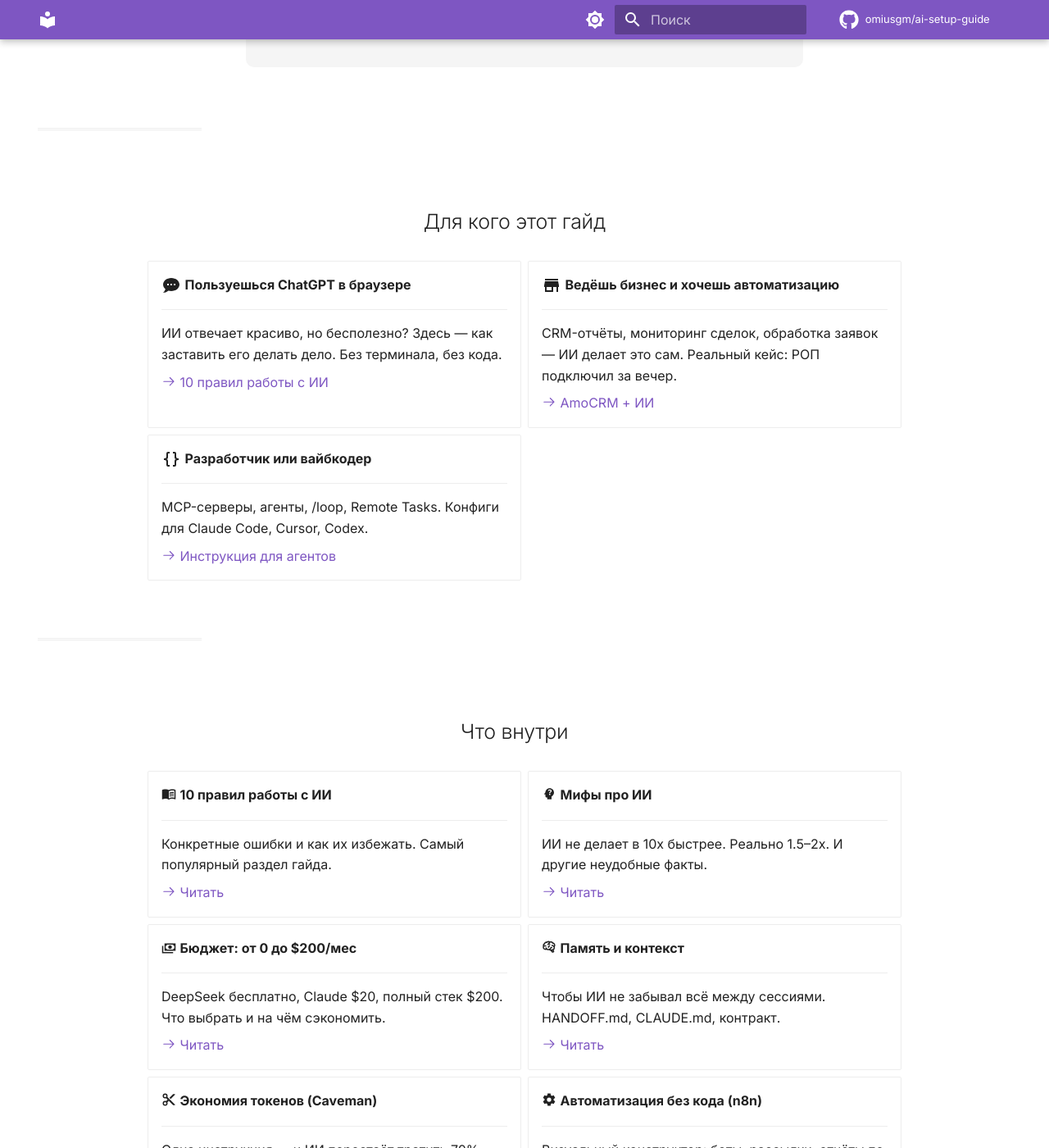
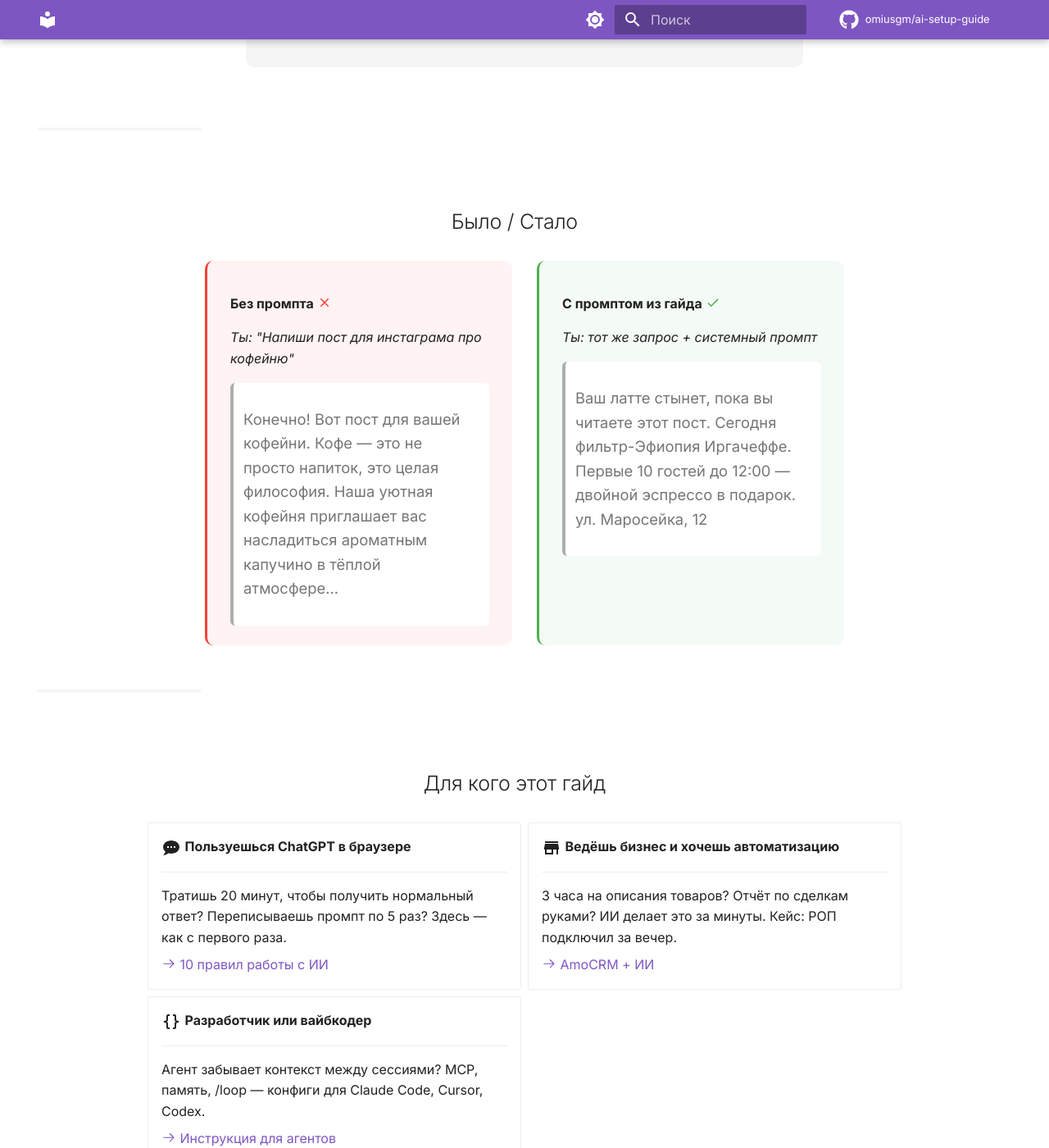
Before and after one commit to omiusgm/ai-setup-guide, an MkDocs documentation site: the page built from docs/index.md, in a window 1280 px wide and 1400 px high, scrolled down 897 px. Shown: the whole window at 82% size. Built offline with MkDocs 1.6.1 and Material for MkDocs 9.7.7, drawn with Linux system fonts in a browser that asks for light colours; comment, search, counter and statistics services are not loaded; some of the changed text lies outside the part shown.

Commit message:
improve: лендинг v2 — Было/Стало, кейс РОПа, живые карточки, правки Бульдога
Консилиум v2: Катя 8/10, Артём 7/10, Олег 7/10 (было 5/5/7).
Добавлено: секция Было/Стало, реальный кейс, конкретные боли в карточках.
Убрано: канцелярит, жаргон в описаниях.

Co-Authored-By: Claude Opus 4.6 (1M context) <noreply@anthropic.com>

```diff
--- a/docs/index.md
+++ b/docs/index.md
@@ -40,6 +40,38 @@ hide:
 
 <div class="landing-section" markdown>
 
+## Было / Стало
+
+<div class="before-after" markdown>
+<div class="before-after__col before-after__col--before" markdown>
+
+**Без промпта** :material-close:{ .ba-icon-bad }
+
+*Ты: "Напиши пост для инстаграма про кофейню"*
+
+> Конечно! Вот пост для вашей кофейни. Кофе — это не просто напиток, это целая философия. Наша уютная кофейня приглашает вас насладиться ароматным капучино в тёплой атмосфере...
+
+</div>
+<div class="before-after__col before-after__col--after" markdown>
+
+**С промптом из гайда** :material-check:{ .ba-icon-good }
+
+*Ты: тот же запрос + системный промпт*
+
+> Ваш латте стынет, пока вы читаете этот пост.
+> Сегодня фильтр-Эфиопия Иргачеффе.
+> Первые 10 гостей до 12:00 — двойной эспрессо в подарок.
+> ул. Маросейка, 12
+
+</div>
+</div>
+
+</div>
+
+<hr class="landing-divider">
+
+<div class="landing-section" markdown>
+
 ## Для кого этот гайд
 
 <div class="grid cards" markdown>
@@ -48,7 +80,7 @@ hide:
 
     ---
 
-    ИИ отвечает красиво, но бесполезно? Здесь — как заставить его делать дело. Без терминала, без кода.
+    Тратишь 20 минут, чтобы получить нормальный ответ? Переписываешь промпт по 5 раз? Здесь — как с первого раза.
 
     [:octicons-arrow-right-24: 10 правил работы с ИИ](guides/rules.md)
 
@@ -56,7 +88,7 @@ hide:
 
     ---
 
-    CRM-отчёты, мониторинг сделок, обработка заявок — ИИ делает это сам. Реальный кейс: РОП подключил за вечер.
+    3 часа на описания товаров? Отчёт по сделкам руками? ИИ делает это за минуты. Кейс: РОП подключил за вечер.
 
     [:octicons-arrow-right-24: AmoCRM + ИИ](crm/amocrm.md)
 
@@ -64,11 +96,30 @@ hide:
 
     ---
 
-    MCP-серверы, агенты, /loop, Remote Tasks. Конфиги для Claude Code, Cursor, Codex.
+    Агент забывает контекст между сессиями? MCP, память, /loop — конфиги для Claude Code, Cursor, Codex.
 
     [:octicons-arrow-right-24: Инструкция для агентов](for-agents.md)
 
 </div>
+
+</div>
+
+<hr class="landing-divider">
+
+<div class="landing-section" markdown>
+
+## Реальный кейс
+
+!!! example "РОП подключил ИИ к CRM за один вечер"
+    **Задача:** понять что происходит в отделе продаж — кто забил на клиента, где зависли сделки.
+
+    **Раньше:** 4 часа ручного разбора в AmoCRM + Excel. Каждый день.
+
+    **Сейчас:** Claude Code подключён к CRM и переписке менеджеров. За минуты — кто забил на клиента, где зависли сделки, кто лидер по конверсии.
+
+    **Как сделал:** скидывал скриншоты ИИшечке и спрашивал «что дальше?». Один вечер. Без кода. Без программиста.
+
+    [:octicons-arrow-right-24: Как повторить](crm/amocrm.md){ .md-button .md-button--primary .md-button--sm }
 
 </div>
 
@@ -84,7 +135,7 @@ hide:
 
     ---
 
-    Конкретные ошибки и как их избежать. Самый популярный раздел гайда.
+    Конкретные ошибки и как их избежать. С него обычно начинают.
 
     [:octicons-arrow-right-24: Читать](guides/rules.md)
 
@@ -108,7 +159,7 @@ hide:
 
     ---
 
-    Чтобы ИИ не забывал всё между сессиями. HANDOFF.md, CLAUDE.md, контракт.
+    Каждое утро ИИ как новый сотрудник — ничего не помнит. Вот как это починить.
 
     [:octicons-arrow-right-24: Читать](guides/memory.md)
 
@@ -116,7 +167,7 @@ hide:
 
     ---
 
-    Одна инструкция — и ИИ перестаёт тратить 70% ответа на вежливость.
+    Одна строка — и ИИ перестаёт тратить 70% ответа на «Конечно, я рад помочь!».
 
     [:octicons-arrow-right-24: Читать](skills/caveman.md)
 
@@ -124,7 +175,7 @@ hide:
 
     ---
 
-    Визуальный конструктор: боты, рассылки, отчёты по расписанию.
+    Собираешь цепочку мышкой, без кода: бот ответил — таблица обновилась — отчёт улетел в Telegram.
 
     [:octicons-arrow-right-24: Читать](automation/n8n.md)
 
@@ -132,7 +183,7 @@ hide:
 
     ---
 
-    Как пользоваться зарубежными ИИ из РФ. Практические инструкции.
+    Ты в РФ, сервис говорит «нет». Что делать — пошагово.
 
     [:octicons-arrow-right-24: Читать](guides/russia.md)
 
--- a/docs/stylesheets/landing.css
+++ b/docs/stylesheets/landing.css
@@ -65,3 +65,58 @@
   color: var(--md-default-fg-color--lighter);
   font-size: 0.85rem;
 }
+
+/* Было / Стало */
+.before-after {
+  display: grid;
+  grid-template-columns: 1fr 1fr;
+  gap: 1.5rem;
+  max-width: 780px;
+  margin: 0 auto;
+}
+
+.before-after__col {
+  border-radius: 0.5rem;
+  padding: 1.2rem 1.4rem;
+}
+
+.before-after__col--before {
+  background: rgba(244, 67, 54, 0.06);
+  border-left: 3px solid #f44336;
+}
+
+.before-after__col--after {
+  background: rgba(76, 175, 80, 0.06);
+  border-left: 3px solid #4caf50;
+}
+
+.before-after__col blockquote {
+  margin: 0.8rem 0 0;
+  padding: 0.6rem 1rem;
+  font-size: 0.92rem;
+  border-left: none;
+  background: var(--md-default-bg-color);
+  border-radius: 0.3rem;
+}
+
+.ba-icon-bad { color: #f44336; }
+.ba-icon-good { color: #4caf50; }
+
+@media (max-width: 600px) {
+  .before-after { grid-template-columns: 1fr; }
+}
+
+/* Компактная кнопка */
+.md-button--sm {
+  font-size: 0.85rem;
+  padding: 0.4rem 1.2rem;
+}
+
+/* Dark theme */
+[data-md-color-scheme="slate"] .before-after__col--before {
+  background: rgba(244, 67, 54, 0.1);
+}
+
+[data-md-color-scheme="slate"] .before-after__col--after {
+  background: rgba(76, 175, 80, 0.1);
+}
```
Also changed, not shown: other parts of docs/index.md (+1 -1 lines), docs/getting-started.md (+4 -4 lines).
